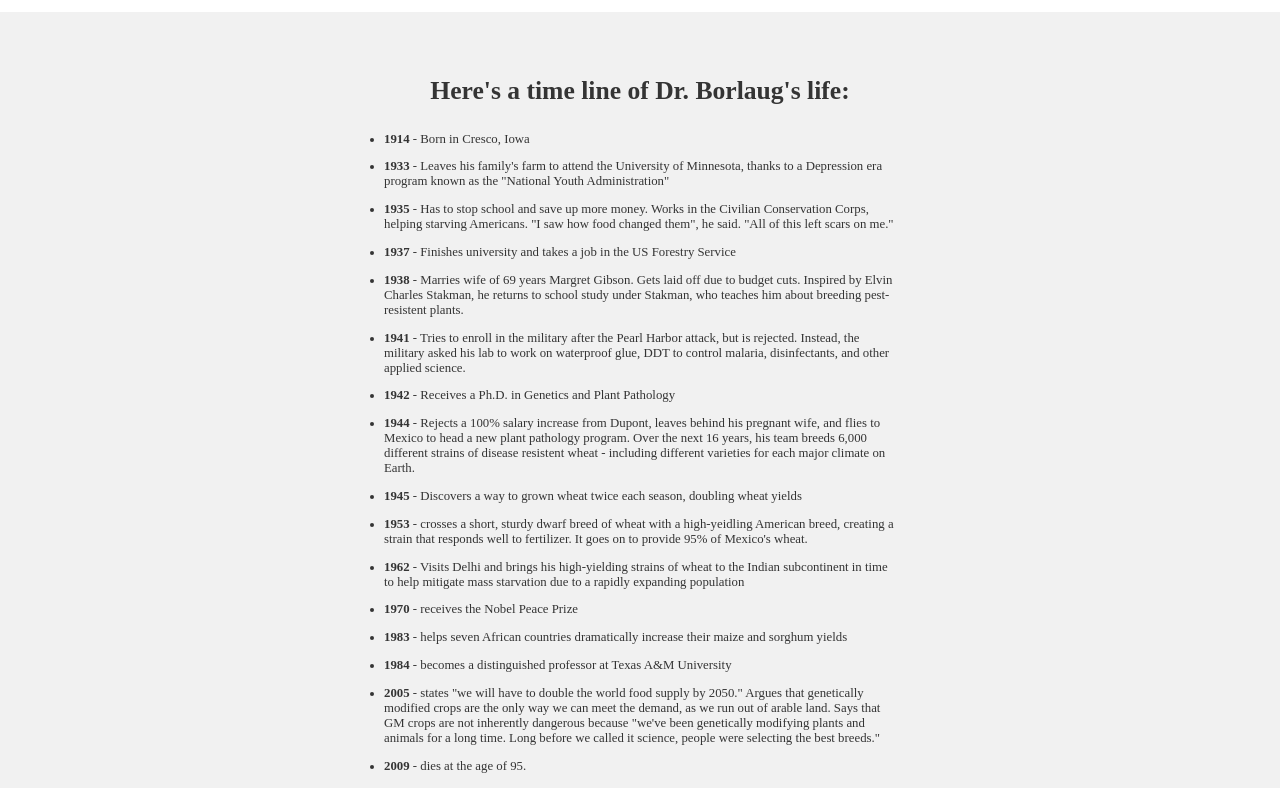
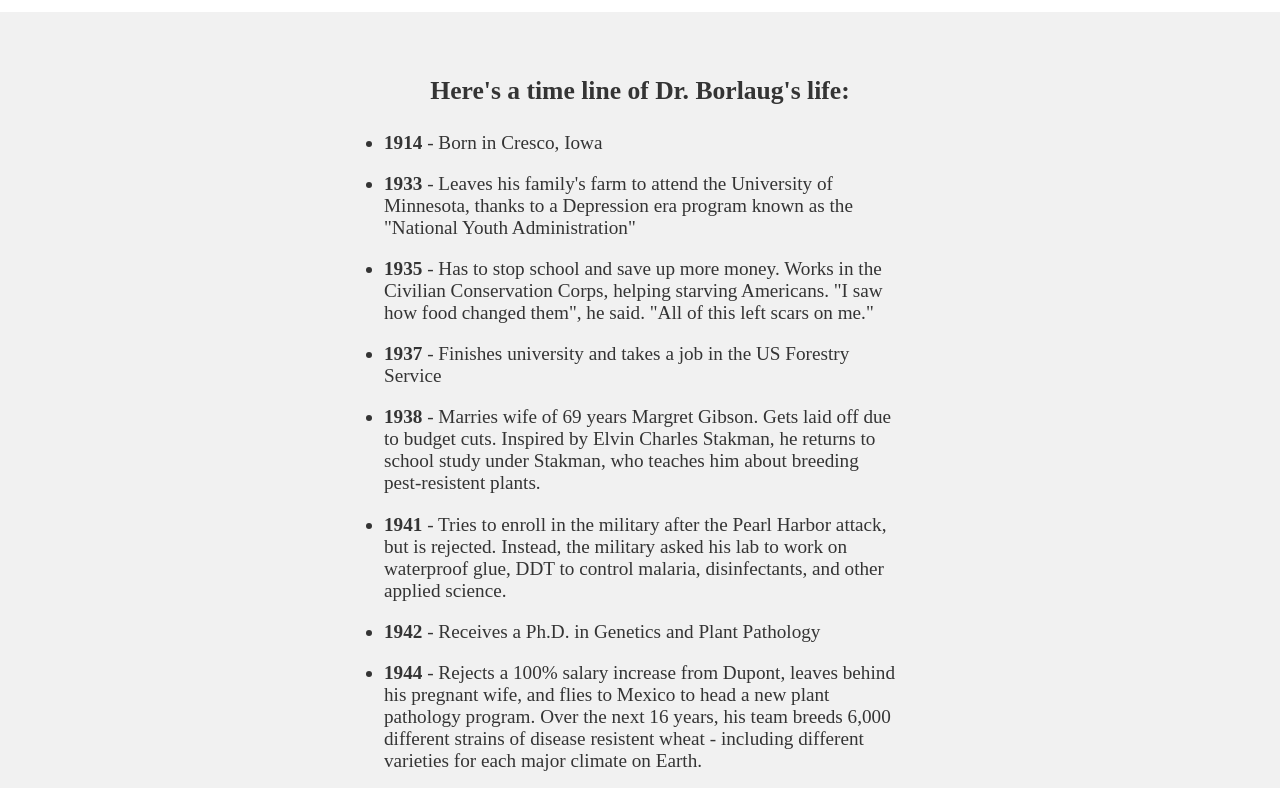
Before and after one commit to PedroAlmeida08/HTML-TributePage, a plain HTML site: page index.html in a window 1280 px wide. Shown: the part 680-1468 px from the top of the page. Drawn offline with Linux system fonts and the light colour scheme.

Commit message:
Update styles.css

```diff
--- a/styles/styles.css
+++ b/styles/styles.css
@@ -41,7 +41,7 @@ h2 {
 ul {
   margin: 0px 25vw;
   text-align: left;
-  font-size: 1vw;
+  font-size: .6em;
 }
 
 li {
```
